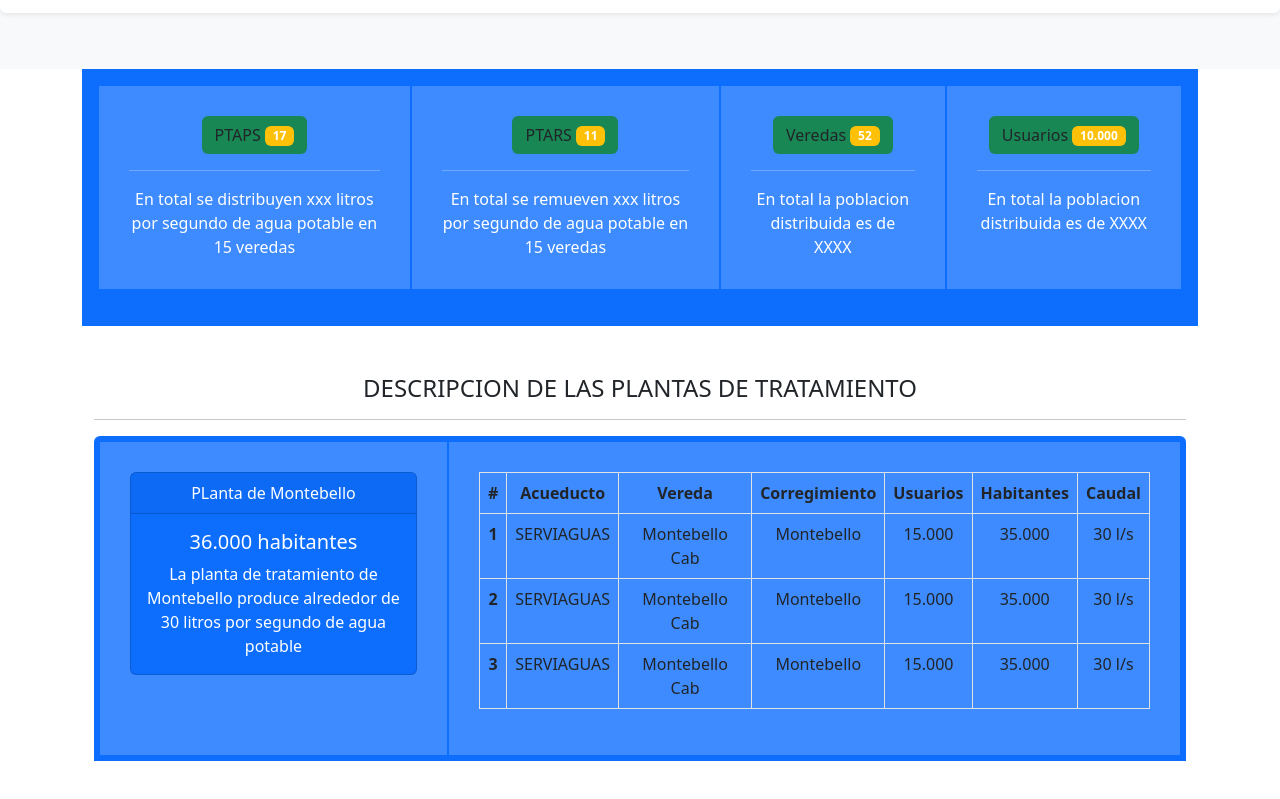
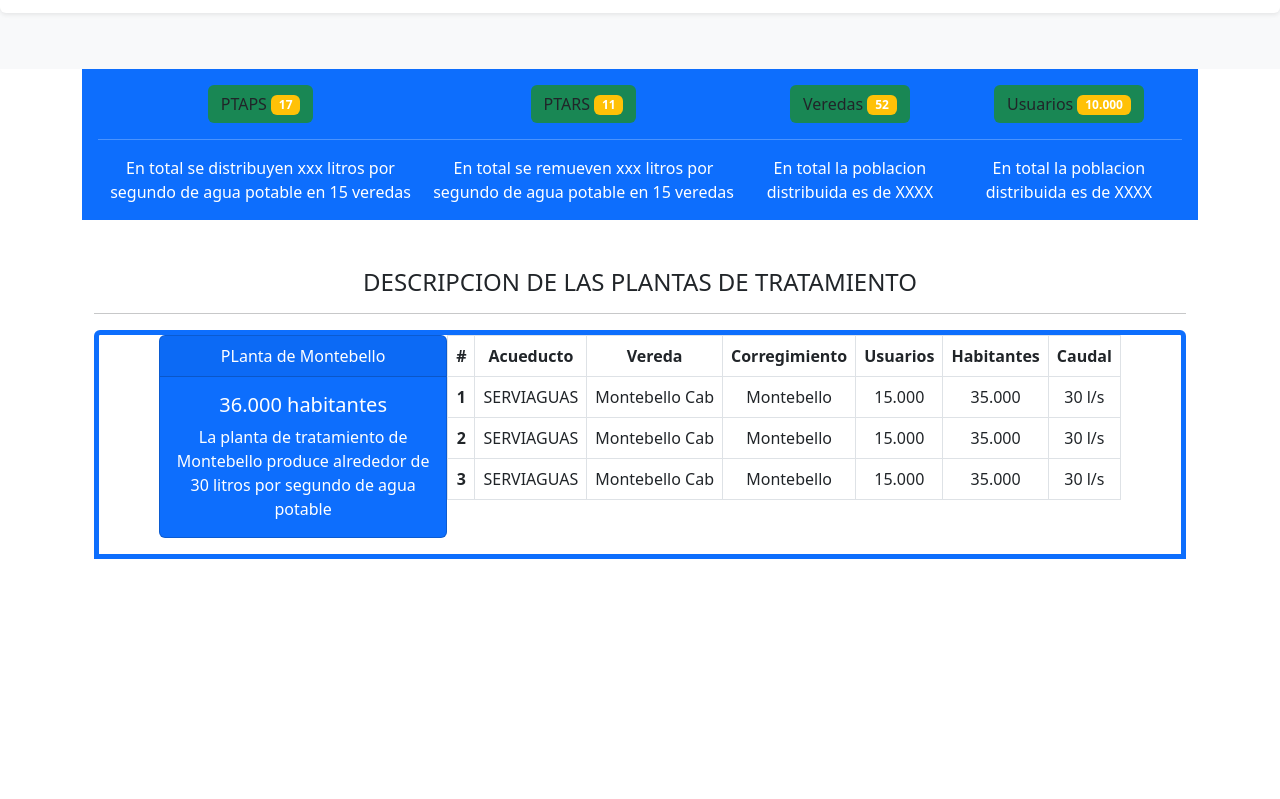
Before and after one commit to Lucesdata/interfaz1, a plain HTML site: page principal.html in a window 1280 px wide. Shown: the part 67-866 px from the top of the page. After the commit the page ends 800 px from the top, so only its background shows below. Drawn offline with Linux system fonts and the light colour scheme.

Commit message:
Update principal.html

```diff
--- a/principal.html
+++ b/principal.html
@@ -6,19 +6,7 @@
     <meta name="viewport" content="width=device-width, initial-scale=1.0">
     <title>PRINCIPAL</title>
     <link rel="stylesheet" href="css/bootstrap.min.css">
-    <style>
-      .contenedor{
-          margin-bottom: 20px;
-          background: #0d6efd;
-          color: #fff;
-      }
 
-      .contenedor > div {
-          background: rgba(255,255,255, .2);
-          padding: 30px;
-          border: 1px solid #0d6efd;
-      }
-    </style>
 
 </head>
 
```
